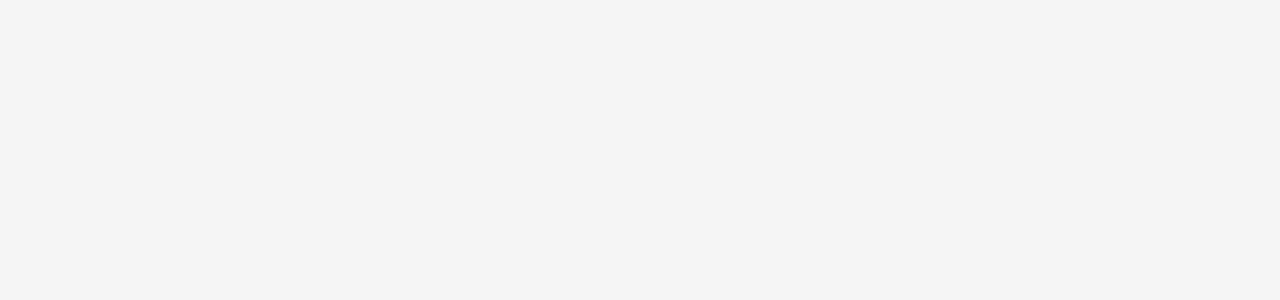
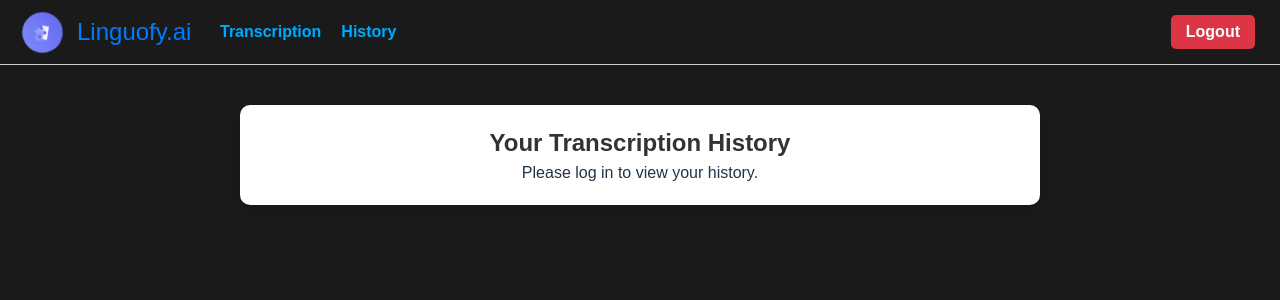
Before and after one commit to taiminhle4920/linguofy, a React (Vite) app in the folder frontend/: page /HistoryPage in a window 1280 px wide. Before the commit this address had no page. Shown: the top 300 px of the page. Built offline with nearby package versions, Linux system fonts and the light colour scheme; sample sign-in values are in the browser's storage.

Commit message:
Made navbar and created the history page

```diff
--- a/frontend/src/App.jsx
+++ b/frontend/src/App.jsx
@@ -5,6 +5,7 @@ import LandingPage from "./components/LandingPage";
 import SignupPage from "./components/SignupPage";
 import LoginPage from "./components/LoginPage";
 import ProtectedRoute from "./components/ProtectedRoute";
+import HistoryPage from "./components/HistoryPage";
 
 // const App = () => {
 //   return (
@@ -21,6 +22,7 @@ function App() {
         <Route path="/" element={<LoginPage />} />
         <Route path="/SignUp" element={<SignupPage />} />
         <Route path="/LandingPage" element={<ProtectedRoute><LandingPage /></ProtectedRoute>} />
+        <Route path="/HistoryPage" element={<ProtectedRoute><HistoryPage /></ProtectedRoute>} />
       </Routes>
     </Router>
   );
--- /dev/null
+++ b/frontend/src/components/HistoryPage.css
@@ -0,0 +1,83 @@
+body, html {
+    background-color: #1a1a1a; /* Light gray background */
+    margin: 0;
+    padding: 0;
+    font-family: Arial, sans-serif;
+}
+
+.history-container {
+    max-width: 800px;
+    margin: 40px auto;
+    padding: 20px;
+    background: #ffffff;
+    border-radius: 10px;
+    box-shadow: 0 4px 8px rgba(0, 0, 0, 0.1);
+    text-align: center;
+}
+
+h2 {
+    color: #333;
+}
+
+.history-list {
+    list-style: none;
+    padding: 0;
+}
+
+.history-item {
+    background: white;
+    margin: 10px 0;
+    padding: 15px;
+    border-radius: 8px;
+    box-shadow: 0 2px 4px rgba(0, 0, 0, 0.1);
+    text-align: left;
+}
+
+.history-timestamp {
+    color: #888;
+    font-size: 14px;
+}
+
+.history-text {
+    font-size: 16px;
+    color: #444;
+    margin: 5px 0;
+}
+
+.edit-textarea {
+    width: 100%;
+    height: 120px;
+    padding: 10px;
+    font-size: 14px;
+    border: 1px solid #ddd;
+    border-radius: 5px;
+    resize: vertical;
+}
+
+button {
+    margin: 5px;
+    padding: 8px 12px;
+    font-size: 14px;
+    border: none;
+    border-radius: 5px;
+    cursor: pointer;
+}
+
+.edit-btn {
+    background: #007bff;
+    color: white;
+}
+
+.save-btn {
+    background: #28a745;
+    color: white;
+}
+
+.cancel-btn {
+    background: #dc3545;
+    color: white;
+}
+
+button:hover {
+    opacity: 0.8;
+}
--- /dev/null
+++ b/frontend/src/components/HistoryPage.jsx
@@ -0,0 +1,95 @@
+import { useState, useEffect } from "react";
+import "./HistoryPage.css";
+
+const SavedTranscriptPage = () => {
+    const [history, setHistory] = useState({});
+    const [editing, setEditing] = useState(null);
+    const [updatedText, setUpdatedText] = useState("");
+
+    // Get the logged-in user's email from session storage
+    const userEmail = sessionStorage.getItem("email");
+
+    useEffect(() => {
+        if (userEmail) {
+            fetchHistory();
+        }
+    }, [userEmail]);
+
+    const fetchHistory = async () => {
+        try {
+            const response = await fetch("http://127.0.0.1:5000/get_history", {
+                method: "POST",
+                headers: { "Content-Type": "application/json" },
+                body: JSON.stringify({ email: userEmail }),
+            });
+            const data = await response.json();
+            setHistory(data.history || {});
+        } catch (error) {
+            console.error("Error fetching history:", error);
+        }
+    };
+
+    const handleEdit = (timestamp, text) => {
+        setEditing(timestamp);
+        setUpdatedText(text);
+    };
+
+    const handleSave = async (timestamp) => {
+        try {
+            const response = await fetch("http://127.0.0.1:5000/update_history", {
+                method: "PUT",
+                headers: { "Content-Type": "application/json" },
+                body: JSON.stringify({
+                    email: userEmail,
+                    timestamp,
+                    updated_summary: updatedText,
+                }),
+            });
+
+            if (response.ok) {
+                setHistory((prev) => ({
+                    ...prev,
+                    [timestamp]: updatedText,
+                }));
+                setEditing(null);
+            }
+        } catch (error) {
+            console.error("Error updating history:", error);
+        }
+    };
+
+    return (
+        <div className="history-container">
+            <h2>Your Transcription History</h2>
+            {!userEmail ? (
+                <p>Please log in to view your history.</p>
+            ) : Object.keys(history).length === 0 ? (
+                <p>No history available.</p>
+            ) : (
+                <ul className="history-list">
+                    {Object.entries(history).map(([timestamp, text]) => (
+                        <li key={timestamp} className="history-item">
+                            {editing === timestamp ? (
+                                <>
+                                    <textarea className="edit-textarea"
+                                        value={updatedText}
+                                        onChange={(e) => setUpdatedText(e.target.value)}
+                                    />
+                                    <button className="save-btn" onClick={() => handleSave(timestamp)}>Save</button>
+                                    <button className="cancel-btn" onClick={() => setEditing(null)}>Cancel</button>
+                                </>
+                            ) : (
+                                <>
+                                    <p><strong>{new Date(timestamp).toLocaleString()}:</strong> {text}</p>
+                                    <button className="edit-btn" onClick={() => handleEdit(timestamp, text)}>Edit</button>
+                                </>
+                            )}
+                        </li>
+                    ))}
+                </ul>
+            )}
+        </div>
+    );
+};
+
+export default SavedTranscriptPage;
--- a/frontend/src/components/LandingPage.jsx
+++ b/frontend/src/components/LandingPage.jsx
@@ -1,7 +1,7 @@
 import React, { useEffect, useRef, useState } from "react";
 import logo from "../assets/logo.svg";
 import "./LandingPage.css";
-import { useNavigate } from 'react-router-dom';
+// import { useNavigate } from 'react-router-dom';
 
 const LandingPage = () => {
     const [isRecording, setIsRecording] = useState(false);
@@ -17,7 +17,7 @@ const LandingPage = () => {
     const mediaRecorderRef = useRef(null);
     const stopIntervalRef = useRef(null);
 
-    const navigate = useNavigate();
+    // const navigate = useNavigate();
 
     const modelOptions = [
         { value: "custom", label: "Linguofy.ai Model" },
@@ -181,11 +181,12 @@ const LandingPage = () => {
         return () => window.removeEventListener("resize", updateCanvasSize);
     }, []);
 
-    const handleLogout = () => {
-        sessionStorage.removeItem("userID");
-        navigate("/")
-        window.location.reload();
-    };
+    // const handleLogout = () => {
+    //     sessionStorage.removeItem("userID");
+    //     sessionStorage.removeItem("email");
+    //     navigate("/")
+    //     window.location.reload();
+    // };
 
     const handleClearTranscription = () => {
         setTranscription("");
@@ -245,7 +246,7 @@ const LandingPage = () => {
 
     return (
         <div className="container">
-            <div className="header">
+            {/* <div className="header">
                 <div className="logo-container">
                     <img src={logo} alt="App Logo" className="logo" />
                     <span className="logo-text">Linguofy.ai</span>
@@ -256,7 +257,7 @@ const LandingPage = () => {
                     </button>
                 </div>
 
-            </div>
+            </div> */}
 
             <div className="visualizer-container">
                 <canvas ref={canvasRef} className="audio-visualizer" />
--- /dev/null
+++ b/frontend/src/components/Navbar.css
@@ -0,0 +1,88 @@
+nav {
+    padding: 10px 20px;
+    border-bottom: 1px solid #ccc;
+    display: flex;
+    justify-content: space-between;
+    align-items: center;
+    background-color: #1a1a1a;
+    /* max-width: 1400px; */
+    margin: 0 auto;
+}
+
+.logo-container {
+    display: flex;
+    align-items: center;
+    gap: 12px;
+}
+
+.logo {
+    width: 45px;
+    height: 45px;
+    object-fit: contain;
+    animation: logo-spin infinite 20s linear;
+}
+
+@keyframes logo-spin {
+    from {
+        transform: rotate(0deg);
+    }
+    to {
+        transform: rotate(360deg);
+    }
+}
+
+.logo-text {
+    color: #007bff;
+    font-size: 1.5rem;
+    font-weight: 500;
+}
+
+.nav-links {
+    display: flex;
+    gap: 20px;
+    margin-left: 200px;
+}
+
+.nav-links a {
+    text-decoration: none;
+    color: #00aaff;
+    font-weight: bold;
+    transition: color 0.3s ease-in-out;
+}
+
+.nav-links a:hover {
+    color: #007bff;
+}
+
+.logout-button {
+    padding: 8px 15px;
+    border: none;
+    background-color: #dc3545;
+    color: white;
+    cursor: pointer;
+    font-weight: bold;
+    border-radius: 5px;
+    transition: background-color 0.3s ease-in-out;
+    margin-left: 20px; /* Add space between links and button */
+}
+
+.logout-button:hover {
+    background-color: #c82333;
+}
+
+/* Responsive Styling */
+@media (max-width: 768px) {
+    nav {
+        flex-direction: column;
+        align-items: center;
+        padding: 15px;
+    }
+
+    .nav-links {
+        margin-top: 10px;
+    }
+
+    .logout-button {
+        margin-top: 10px;
+    }
+}
--- /dev/null
+++ b/frontend/src/components/Navbar.jsx
@@ -0,0 +1,31 @@
+import { Link, useNavigate } from "react-router-dom";
+import logo from "../assets/logo.svg";
+import "./Navbar.css";
+
+const Navbar = () => {
+    const navigate = useNavigate();
+    const userID = sessionStorage.getItem("UserID");
+
+    const handleLogout = () => {
+        sessionStorage.removeItem("UserID");
+        sessionStorage.removeItem("email");
+        navigate("/");
+        window.location.reload();
+    };
+
+    return (
+        <nav>
+            <div className="logo-container">
+                <img src={logo} alt="App Logo" className="logo" />
+                <span className="logo-text">Linguofy.ai</span>
+            </div>
+            <div className="nav-links">
+                <Link to="/LandingPage">Transcription</Link>
+                <Link to="/HistoryPage">History</Link>
+            </div>
+            {userID && <button className="logout-button" onClick={handleLogout}>Logout</button>}
+        </nav>
+    );
+};
+
+export default Navbar;
--- a/frontend/src/components/ProtectedRoute.jsx
+++ b/frontend/src/components/ProtectedRoute.jsx
@@ -1,4 +1,5 @@
 import { Navigate } from "react-router-dom";
+import Navbar from "./Navbar";
 
 const ProtectedRoute = ({ children }) => {
     const userID = sessionStorage.getItem("UserID");
@@ -7,7 +8,12 @@ const ProtectedRoute = ({ children }) => {
         return <Navigate to="/" />;
     }
 
-    return children;
+    return (
+        <>
+            <Navbar />
+            {children}
+        </>
+    );
 };
 
 export default ProtectedRoute;
```
Also changed, not shown: 1 other file (tests, documents, lock files or other folders).
